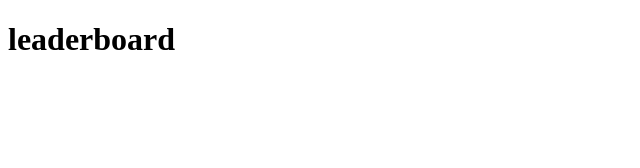
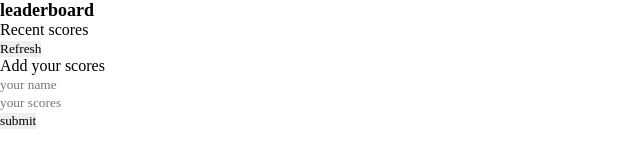
Before and after one commit to tufoinnkuo10/leaderboard, a website built with webpack: page src/template.html in a window 1280 px wide. Shown: the whole page, without its empty margins (0-640 px from the left). Built offline with nearby package versions, Linux system fonts and the light colour scheme.

Commit message:
add buttons and form

```diff
--- a/src/style.css
+++ b/src/style.css
@@ -0,0 +1,12 @@
+* {
+  margin: 0;
+  padding: 0;
+  border: none;
+  box-sizing: border-box;
+  font-family: 'Times New Roman', Times, serif;
+}
+
+#main-heading {
+  font-size: large;
+  align-items: center;
+}
--- a/src/template.html
+++ b/src/template.html
@@ -7,18 +7,22 @@
   <title>To do List</title>
 </head>
 <body>
-
   <div id="main-container">
     <h1 id="main-heading">leaderboard</h1>
     <div class="first-container">
       <div class="scores-refresh">
+        <p>Recent scores</p>
+        <input type="button" name="button" id="refresh" value="Refresh">
         <div id="scores">
           <ul class="list"></ul>
         </div>
       </div>
     </div>
-    <div id="second-container">
-
+    <div class="second-container">
+      <p>Add your scores</p>
+      <input class="name" type="text" placeholder="your name"><br>
+      <input class="score" type="number" placeholder="your scores"><br>
+      <input type="button" name="button" id="add-button" value="submit">
     </div>
   </div>
 
```
